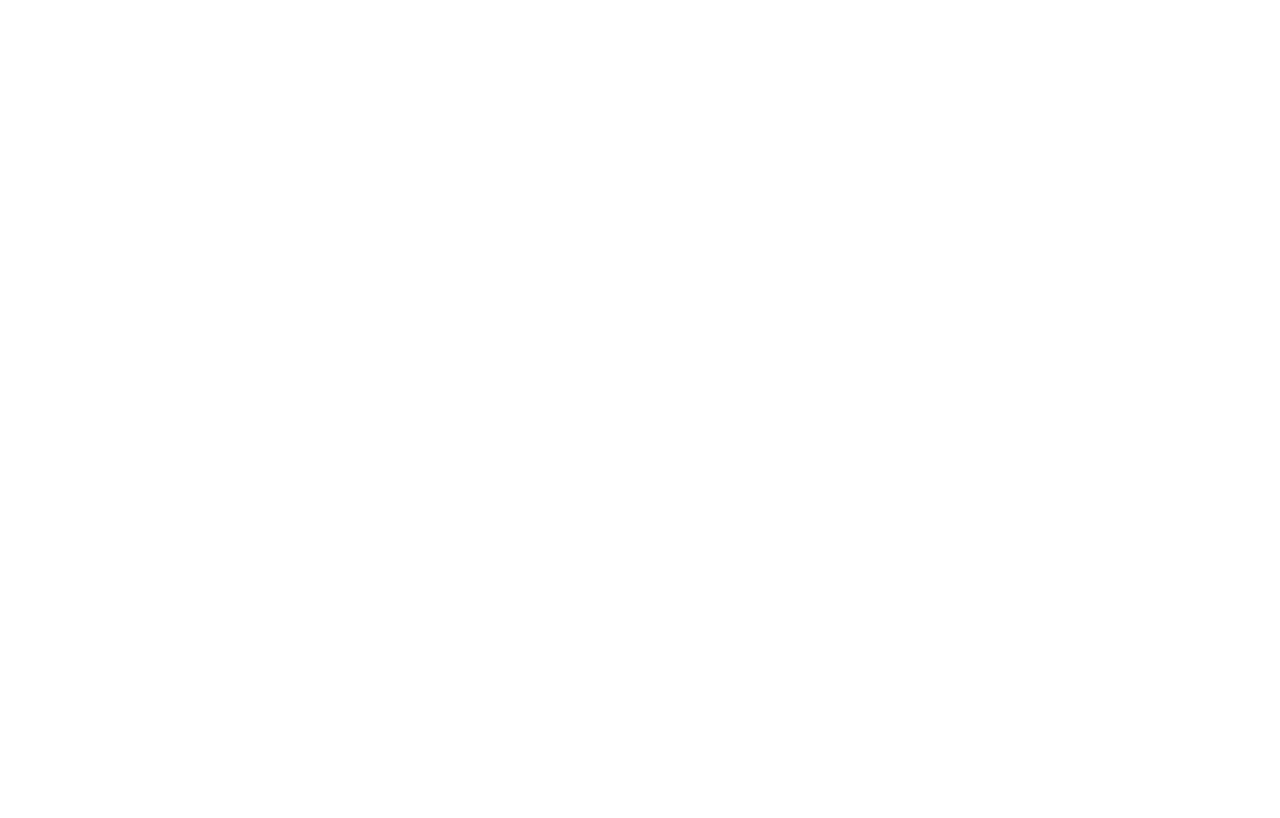
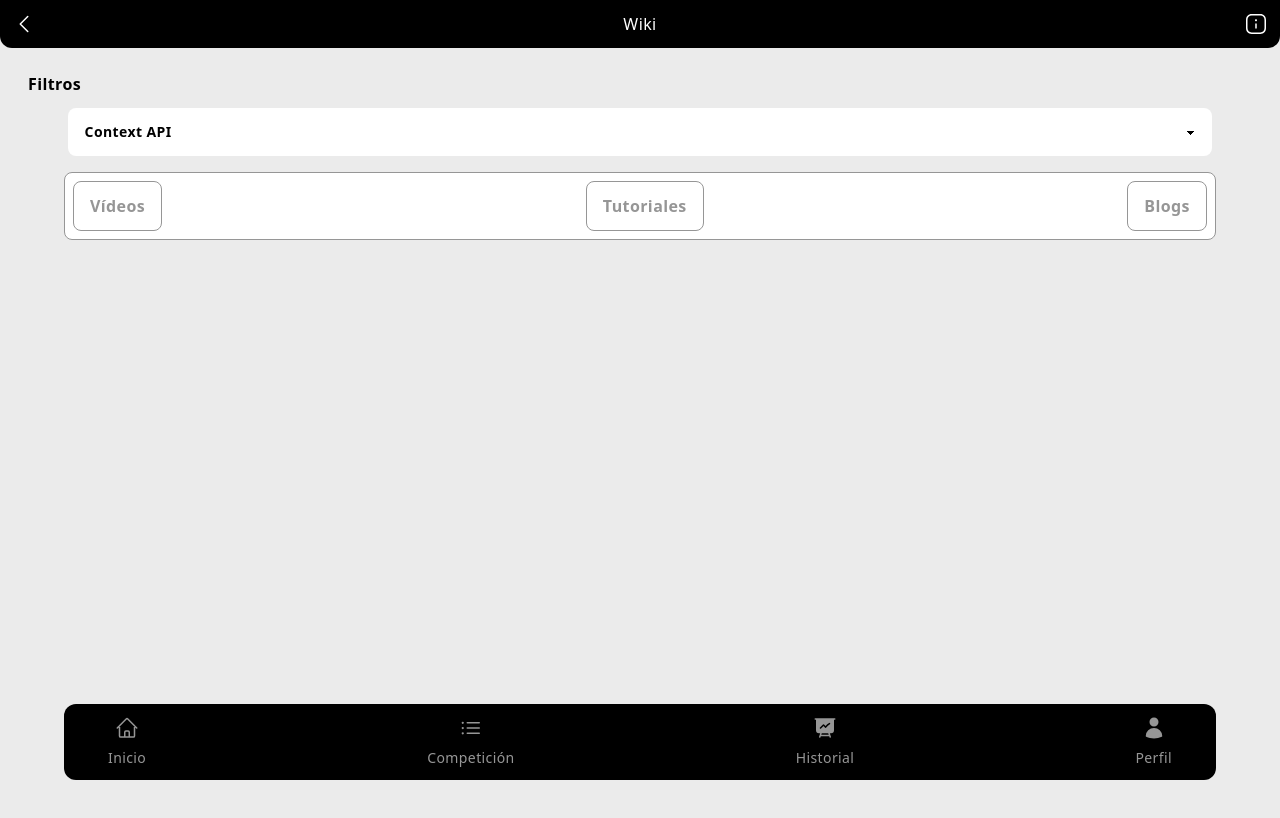
Before and after one commit to IT-Academy-BCN/ita-game, a React (Vite) app: page /wiki/resource in a window 1280 px wide. Before the commit this address had no page. Shown: the top 818 px of the page. Built offline with nearby package versions, Linux system fonts and the light colour scheme.

Commit message:
wiki resource page started

```diff
--- a/src/App.jsx
+++ b/src/App.jsx
@@ -1,5 +1,5 @@
-import { BrowserRouter, Route, Routes } from "react-router-dom";
-import {UserAvatar, EditAvatar} from "./components/organisms/UserAvatar"
+import { BrowserRouter, Route, Routes } from "react-router-dom"
+import { UserAvatar, EditAvatar } from "./components/organisms/UserAvatar"
 import {
   Home,
   Historical,
@@ -8,7 +8,8 @@
   Profile,
   Register,
   Information,
-} from "./pages";
+  Resource,
+} from "./pages"
 
 export default function App() {
   return (
@@ -24,8 +25,9 @@
           <Route path="/information" element={<Information />} />
           <Route path="/testing-useravatar" element={<UserAvatar />} />
           <Route path="/testing-page-avatar" element={<EditAvatar />} />
+          <Route path="/wiki/resource" element={<Resource />} />
         </Routes>
       </BrowserRouter>
     </>
-  );
+  )
 }
--- /dev/null
+++ b/src/components/atoms/IconWiki.jsx
@@ -0,0 +1,25 @@
+import React from "react"
+
+const IconWiki = () => {
+  return (
+    <div className="flex flex-col justify-center items-center">
+      <svg
+        xmlns="http://www.w3.org/2000/svg"
+        fill="none"
+        viewBox="0 0 24 24"
+        strokeWidth={1.5}
+        stroke="currentColor"
+        className="w-6 h-6"
+      >
+        <path
+          strokeLinecap="round"
+          strokeLinejoin="round"
+          d="M12 6.042A8.967 8.967 0 006 3.75c-1.052 0-2.062.18-3 .512v14.25A8.987 8.987 0 016 18c2.305 0 4.408.867 6 2.292m0-14.25a8.966 8.966 0 016-2.292c1.052 0 2.062.18 3 .512v14.25A8.987 8.987 0 0018 18a8.967 8.967 0 00-6 2.292m0-14.25v14.25"
+        />
+      </svg>
+      <label className="text-sm mt-2">Wiki</label>
+    </div>
+  )
+}
+
+export default IconWiki
--- /dev/null
+++ b/src/pages/Resource.jsx
@@ -0,0 +1,37 @@
+import React from "react"
+import { Navbar, FooterMenu } from "../components"
+
+const Resource = () => {
+  return (
+    <>
+      <Navbar>Wiki</Navbar>
+      <div className="relative w-screen flex flex-col  h-screen bg-base">
+        <div className="flex flex-col items-start p-1">
+          <label className="font-bold mt-5 mb-3 ml-6">Filtros</label>
+          <select className="select w-[90%] self-center">
+            <option>Context API</option>
+            <option>Hooks</option>
+            <option>useState</option>
+          </select>
+        </div>
+        <div className=" flex flex-col items-center h-screen">
+          <div className="flex flex-row bg-white w-[90%] rounded-lg justify-between p-2 my-3 border-solid border-[1px] border-secondary">
+            <button className="bg-transparent border-[1px] border-secondary text-secondary px-4 py-3  font-bold rounded-lg hover:bg-primary hover:border-primary hover:text-black">
+              Vídeos
+            </button>
+            <button className="bg-transparent border-[1px] border-secondary text-secondary px-4 py-3 font-bold rounded-lg hover:bg-primary hover:border-primary hover:text-black">
+              Tutoriales
+            </button>
+            <button className="bg-transparent border-[1px] border-secondary text-secondary px-4 py-3 font-bold rounded-lg hover:bg-primary hover:border-primary hover:text-black">
+              Blogs
+            </button>
+          </div>
+        </div>
+        <div className="flex justify-center items-center py-3"></div>
+        <FooterMenu />
+      </div>
+    </>
+  )
+}
+
+export default Resource
--- a/src/pages/index.js
+++ b/src/pages/index.js
@@ -1,9 +1,19 @@
-import Home from "./Home";
-import Historical from "./Historical";
-import LeaderBoard from "./LeaderBoard";
-import Login from "./Login";
-import Profile from "./Profile";
-import Register from "./Register";
-import Information from "./Information";
+import Home from "./Home"
+import Historical from "./Historical"
+import LeaderBoard from "./LeaderBoard"
+import Login from "./Login"
+import Profile from "./Profile"
+import Register from "./Register"
+import Information from "./Information"
+import Resource from "./Resource"
 
-export { Home, Historical, LeaderBoard, Login, Profile, Register, Information };
+export {
+  Home,
+  Historical,
+  LeaderBoard,
+  Login,
+  Profile,
+  Register,
+  Information,
+  Resource,
+}
```
Also changed, not shown: src/components/atoms/index.js (+10 -9 lines), 1 other file (tests, documents, lock files or other folders).
